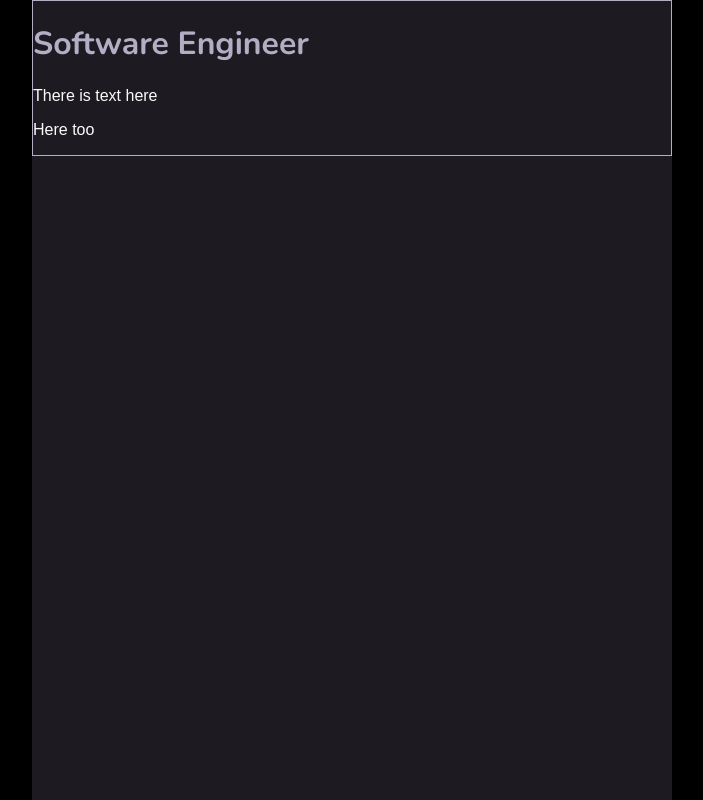
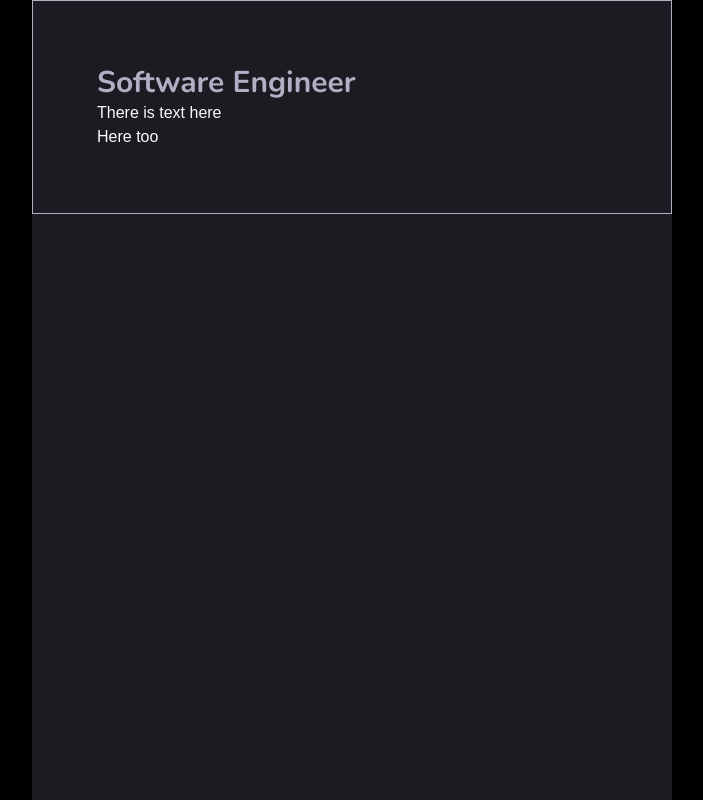
Before and after one commit to ljbroersen/portfolio, a Vue app: page / in a window 1280 px wide. Shown: the whole page, without its empty margins (288-991 px from the left). Built offline with nearby package versions, Linux system fonts and the light colour scheme.

Commit message:
fix: fixed bug in index.css

```diff
--- a/package.json
+++ b/package.json
@@ -9,7 +9,6 @@
     "preview": "vite preview"
   },
   "dependencies": {
-    "@tailwindcss/postcss": "^4.1.4",
     "@tailwindcss/vite": "^4.1.4",
     "nodemon": "^3.1.10",
     "vue": "^3.5.13"
@@ -17,8 +16,6 @@
   "devDependencies": {
     "@vitejs/plugin-vue": "^5.2.2",
     "@vue/tsconfig": "^0.7.0",
-    "autoprefixer": "^10.4.21",
-    "postcss": "^8.5.3",
     "tailwindcss": "^4.1.4",
     "typescript": "~5.7.2",
     "vite": "^6.3.1",
--- a/postcss.config.js
+++ /dev/null
@@ -1,6 +0,0 @@
-module.exports = {
-  plugins: {
-    tailwindcss: {},
-    autoprefixer: {},
-  },
-}
--- a/src/components/IntroductionCard.vue
+++ b/src/components/IntroductionCard.vue
@@ -1,9 +1,9 @@
 <template>
-    <div class="border-[rgb(var(--color-primary))] border-1">
-        <div class="">
+  <div class="border-[1px] border-[rgb(var(--color-primary))] p-8">
+    <div class="p-8">
       <h1 class="text-3xl font-bold text-[rgb(var(--color-primary))]">Software Engineer</h1>
-        <p>There is text here</p>
-        <p>Here too</p>
+      <p>There is text here</p>
+      <p>Here too</p>
     </div>
-    </div>
+  </div>
 </template>
--- a/src/style.css
+++ b/src/index.css
@@ -1,20 +1,13 @@
 @import url('https://fonts.googleapis.com/css2?family=Nunito:wght@400;700&display=swap');
+@import "tailwindcss";
 
-@tailwind base;
-@tailwind components;
-@tailwind utilities;
+#root {
+    margin: 0;
+    padding: 0;
+    box-sizing: border-box;
+    scroll-behavior: smooth;
+  }
 
-html, body, #app {
-  margin: 0;
-  padding: 0;
-  height: 100%;
-  width: 100%;
-}
-
-@layer utilities {
-}
-
-@layer base {
   :root {
 
     /* branding colors */
@@ -47,4 +40,3 @@ html, body, #app {
   body {
     font-family: sans-serif;
   }
-}
--- a/src/main.ts
+++ b/src/main.ts
@@ -1,6 +1,6 @@
 import { createApp } from 'vue'
 import App from './App.vue'
 
-import './style.css'
+import './index.css'
 
 createApp(App).mount('#app')
--- /dev/null
+++ b/tailwind.config.cjs
@@ -0,0 +1,15 @@
+/** @type {import('tailwindcss').Config} */
+module.exports = {
+  content: ['./index.html', './src/**/*.{vue,js,ts,jsx,tsx}'],
+  theme: {
+    extend: {},
+    screens: {
+      sm: "640px",
+      md: "800px",
+      lg: "1024px",
+      xl: "1280px",
+      "2xl": "1536px",
+    },
+  },
+  plugins: [],
+};
--- a/tailwind.config.js
+++ /dev/null
@@ -1,11 +0,0 @@
-module.exports = {
-  purge: [],
-  darkMode: false, // or 'media' or 'class'
-  theme: {
-    extend: {},
-  },
-  variants: {
-    extend: {},
-  },
-  plugins: [],
-}
```
Also changed, not shown: 1 other file (tests, documents, lock files or other folders).
